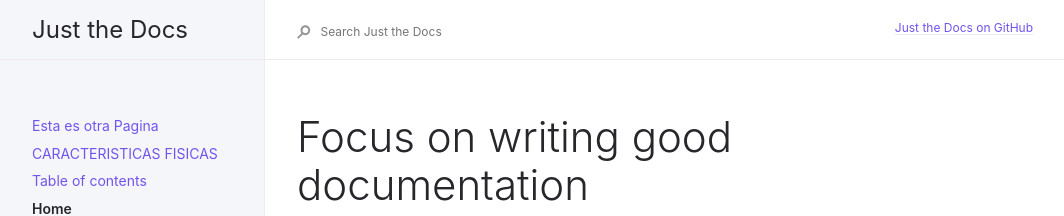
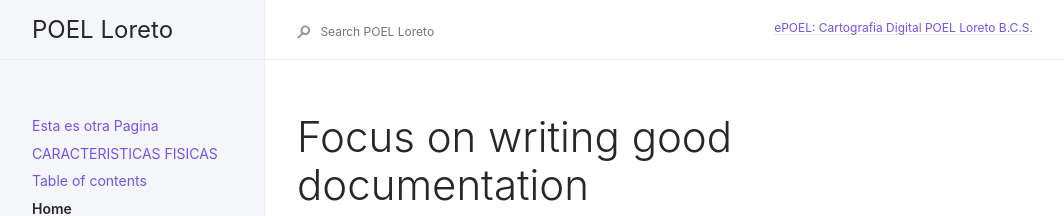
Before and after one commit to garrios/POEL-Loreto, a Jekyll site: the page built from index.md, in a window 1280 px wide. Shown: the top 216 px of the page, without its empty margins (91-1155 px from the left). Built offline with Jekyll 4.4.1, drawn with Linux system fonts in a browser that asks for light colours.

Commit message:
Actualizacion datos al sitio

```diff
--- a/_config.yml
+++ b/_config.yml
@@ -2,10 +2,10 @@
 # you will see them accessed via {{ site.title }}, {{ site.github_repo }}, and so on.
 # You can create any custom variable you would like, and they will be accessible
 # in the templates via {{ site.myvariable }}.
-title: Just the Docs
-description: A Jekyll theme for documentation
-baseurl: "/just-the-docs/" # the subpath of your site, e.g. /blog
-url: "https://pmarsceill.github.io" # the base hostname & protocol for your site, e.g. http://example.com
+title: POEL Loreto
+description: Repositorio Digital del POEL
+baseurl: "/POEL-Loreto/" # the subpath of your site, e.g. /blog
+url: "https://bajaloreto.github.io" # the base hostname & protocol for your site, e.g. http://example.com
 
 permalink: pretty
 exclude: ["node_modules/", "*.gemspec", "*.gem", "Gemfile", "Gemfile.lock", "package.json", "package-lock.json",  "script/", "LICENSE.txt", "lib/", "bin/", "README.md", "Rakefile"]
@@ -15,12 +15,12 @@ search_enabled: true
 
 # Aux links for the upper right navigation
 aux_links:
-  "Just the Docs on GitHub":
-    - "//github.com/pmarsceill/just-the-docs"
+  "ePOEL: Cartografia Digital POEL Loreto B.C.S.":
+    - "https://bajaloreto.github.io/ePOEL/"
 
 # Color scheme currently only supports "dark" or nil (default)
 color_scheme: nil
 
 # Google Analytics Tracking (optional)
 # e.g, UA-1234567-89
-# ga_tracking: UA-2709176-10
+ga_tracking: UA-61296918-4
```
